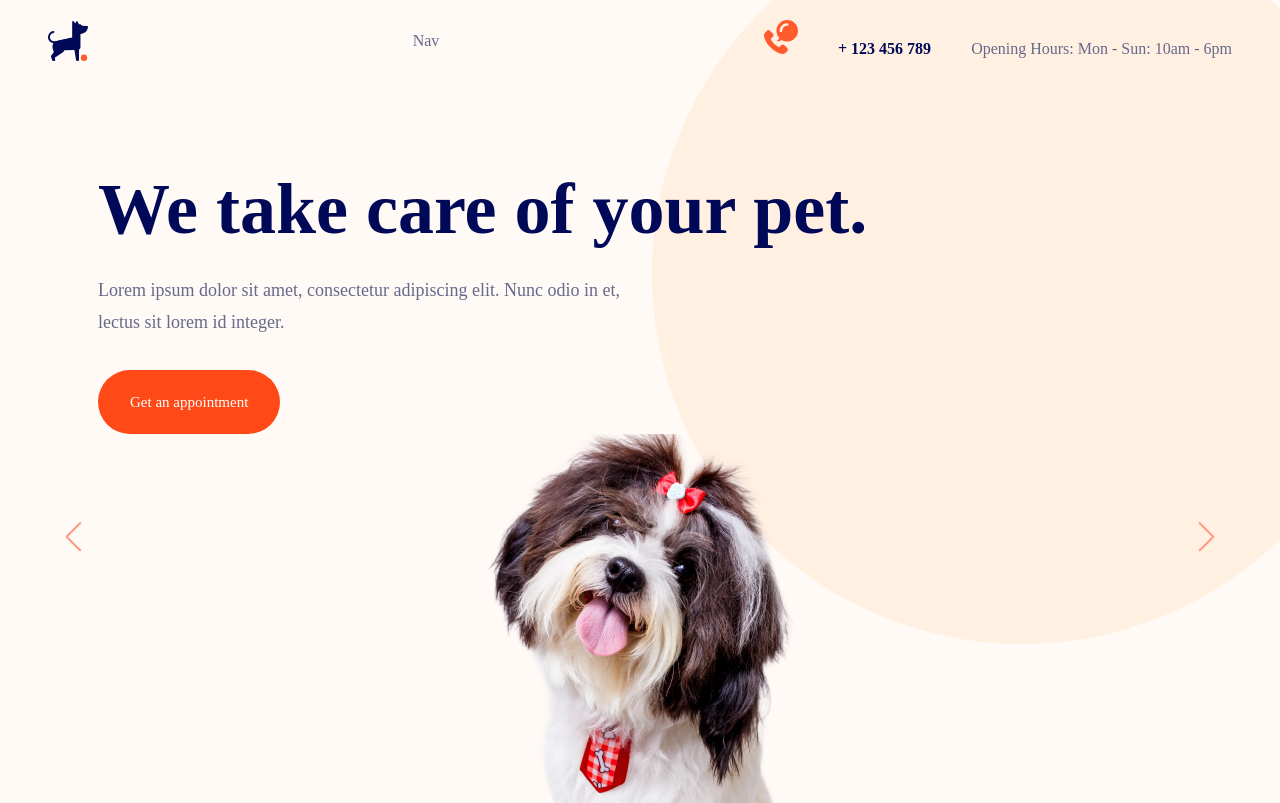
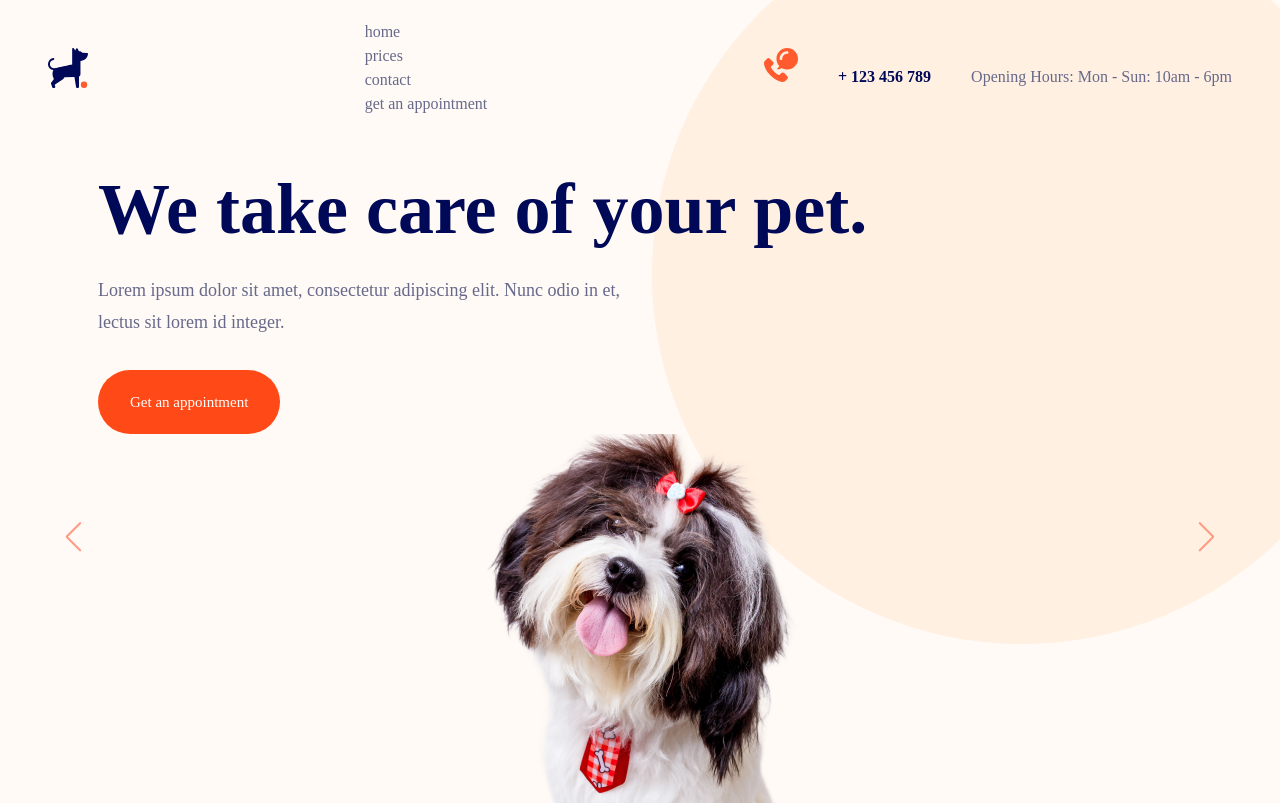
Before and after one commit to zablon-oigo/aws-route53-failover-routing, a React (Vite) app: page / in a window 1280 px wide. Shown: the top 803 px of the page. Built offline with nearby package versions, Linux system fonts and the light colour scheme.

Commit message:
Add nav items

```diff
--- a/src/components/Nav.jsx
+++ b/src/components/Nav.jsx
@@ -1,7 +1,17 @@
-
+import { navigation } from '../Data';
 
 export default function Nav() {
   return (
-    <div>Nav</div>
-  )
+    <nav>
+      <ul>
+        {navigation.map((item, index) => {
+          return (
+            <li key={index}>
+              <a href={item.href} className="">{item.name}</a>
+            </li>
+          );
+        })}
+      </ul>
+    </nav>
+  );
 }
```
